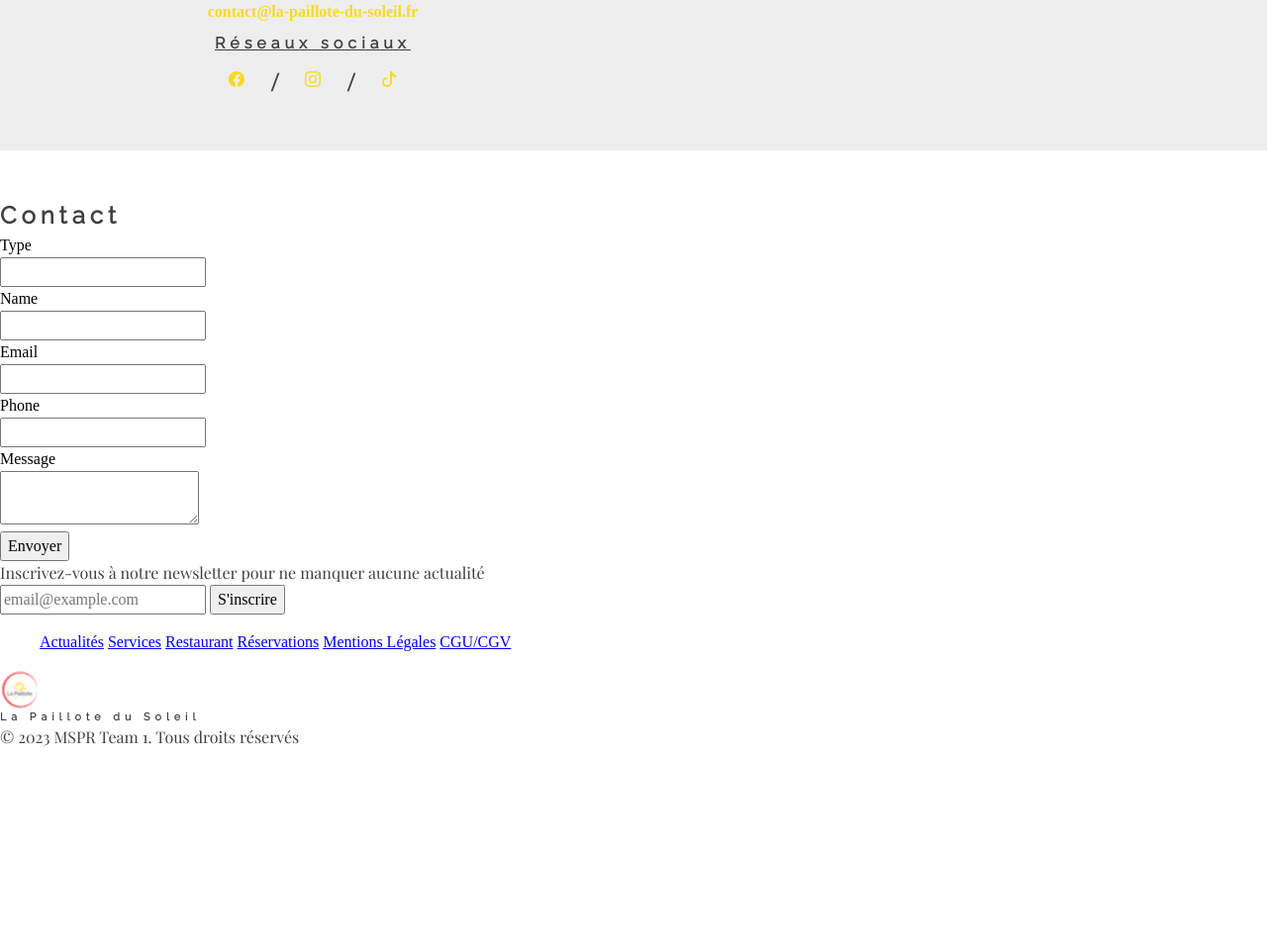
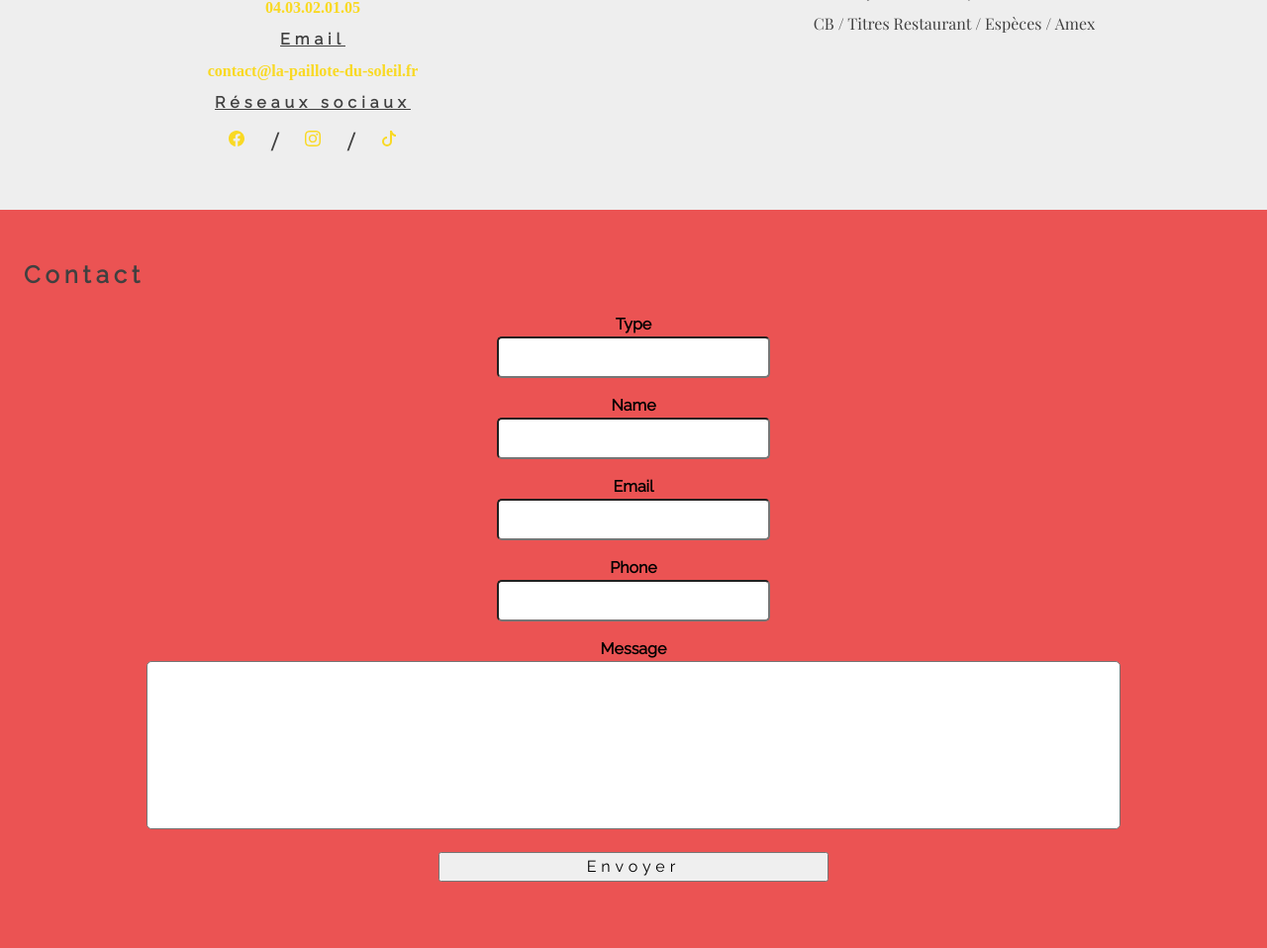
Before and after one commit to HaniLeb/main, a Symfony app: template templates/reservations/index.html.twig in a window 1280 px wide. Shown: the part 2137-3095 px from the top of the page at 99% size. Before the commit the page ends 2891 px from the top, so only its background shows below. Run offline with Twig, Linux system fonts and the light colour scheme; the template is opened without the code that fills it, so the values that code supplies are empty; form fields are guessed from the names that the template uses; some libraries are stand-ins or nearby versions.

Commit message:
feat: integrate contact section; enhance whole page

```diff
--- a/public/styles/reservations.css
+++ b/public/styles/reservations.css
@@ -9,7 +9,7 @@
 }
 
 .reservations-hero-section form {
-  font-family: Playfair Display;
+  font-family: Raleway;
   background-color: rgba(255, 255, 255, 0.5);
   backdrop-filter: blur(2px);
   border-radius: 10px;
@@ -23,7 +23,8 @@
   gap: 1rem;
 }
 
-.reservations-hero-section form .form-group {
+.reservations-hero-section form .form-group,
+.reservations-contact-section form .form-group {
   width: 100%;
   display: flex;
   flex-direction: column;
@@ -31,8 +32,25 @@
 }
 
 .reservations-hero-section input,
-.reservations-hero-section select {
+.reservations-hero-section select,
+.reservations-contact-section input,
+.reservations-contact-section select {
   border-radius: 5px;
+}
+
+.reservations-hero-section label,
+.reservations-contact-section label {
+  font-weight: bold;
+}
+
+.reservations-hero-section input,
+.reservations-contact-section input {
+  font-size: 1.5rem;
+}
+
+.reservations-hero-section select,
+.reservations-contact-section select {
+  font-size: 1.5rem;
 }
 
 .reservations-hero-section button {
@@ -51,10 +69,11 @@
 }
 
 .reservations-infos-section {
-  margin: 3rem auto;
+  margin: 3rem auto 0;
 }
 
-.reservations-infos-section h2 {
+.reservations-infos-section h2,
+.reservations-contact-section h2 {
   margin-left: 1.5rem;
 }
 .reservations-infos-section img {
@@ -146,12 +165,6 @@
   display: block;
 }
 
-/* TODO:
-  - Spacing between headings
-
-  - Contact Form
-*/
-
 @media (min-width: 744px) {
   .reservations-hero-section form {
     width: 50%;
@@ -162,3 +175,37 @@
     margin: 3rem auto;
   }
 }
+
+.reservations-contact-section {
+  background-color: #eb5353;
+  padding: 3rem 0;
+}
+.reservations-contact-section form {
+  font-family: Raleway;
+  padding: 20px;
+  margin: 0 auto;
+  width: 80%;
+  display: flex;
+  flex-direction: column;
+  align-items: center;
+  gap: 1rem;
+}
+
+.reservations-contact-section form > .form-group:nth-of-type(5) > .input {
+  align-self: stretch;
+}
+
+.reservations-contact-section button {
+  width: 40%;
+  font-family: Raleway;
+  letter-spacing: 5px;
+}
+
+.reservations-contact-section textarea {
+  width: 40%;
+  resize: none;
+  border-radius: 5px;
+  min-width: 300px;
+  width: 100%;
+  min-height: 170px;
+}
--- a/src/Form/ContactType.php
+++ b/src/Form/ContactType.php
@@ -15,9 +15,9 @@ class ContactType extends AbstractType
         $builder
             ->add('type', ChoiceType::class, [
                 'choices' => [
-                    'Question' => 'question',
-                    'Traiteur' => 'booking',
-                    'Evenements' => 'events',
+                    'Demande d\'informations' => 'information',
+                    'Evenement' => 'event',
+                    'Traiteur' => 'catering',
                 ],
                 'placeholder' => 'Choisissez un motif de contact',
                 'required' => true,
--- a/templates/reservations/index.html.twig
+++ b/templates/reservations/index.html.twig
@@ -1041,7 +1041,6 @@
 </section>
 <section class="reservations-contact-section">
     <h2>Contact</h2>
-
     {{ form_start(contact_form) }}
     {{ form_errors(contact_form) }}
     <div class="form-group">
```
Also changed, not shown: src/Form/BookingType.php (+15 -2 lines).
